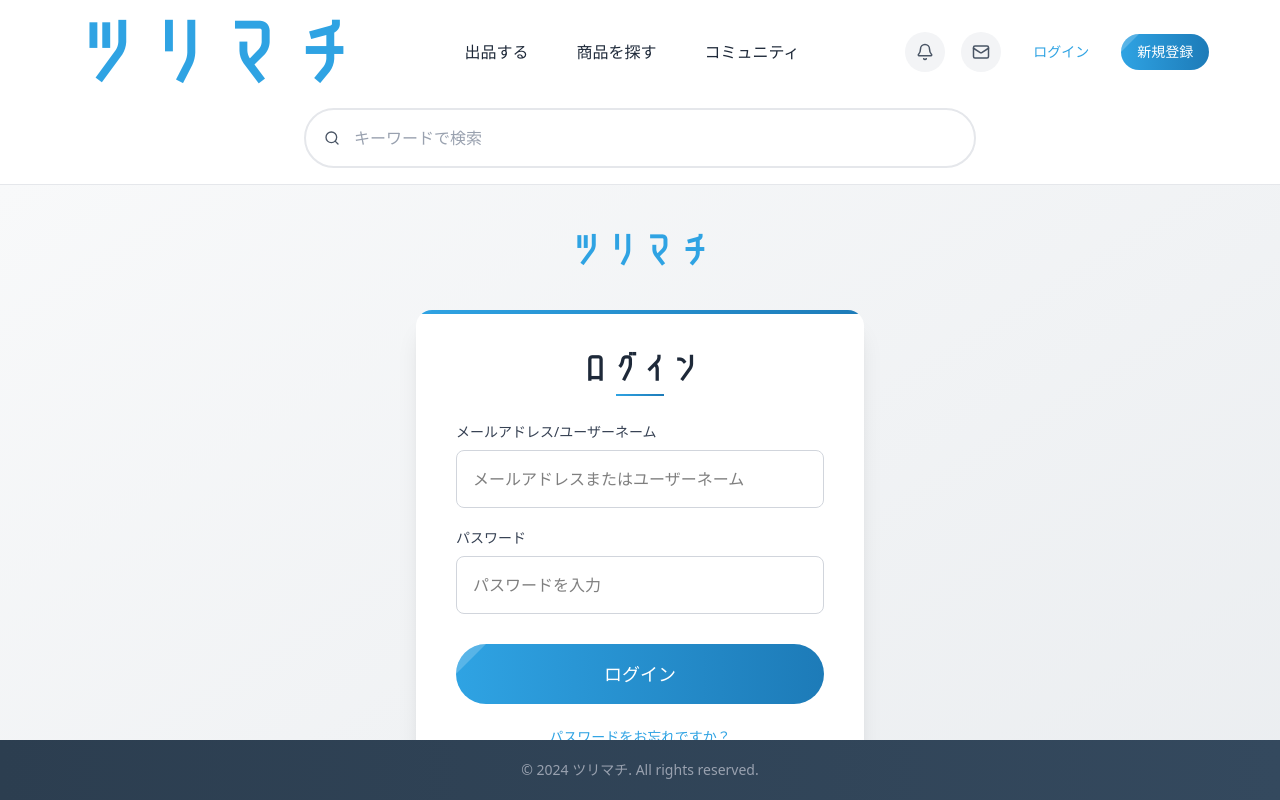
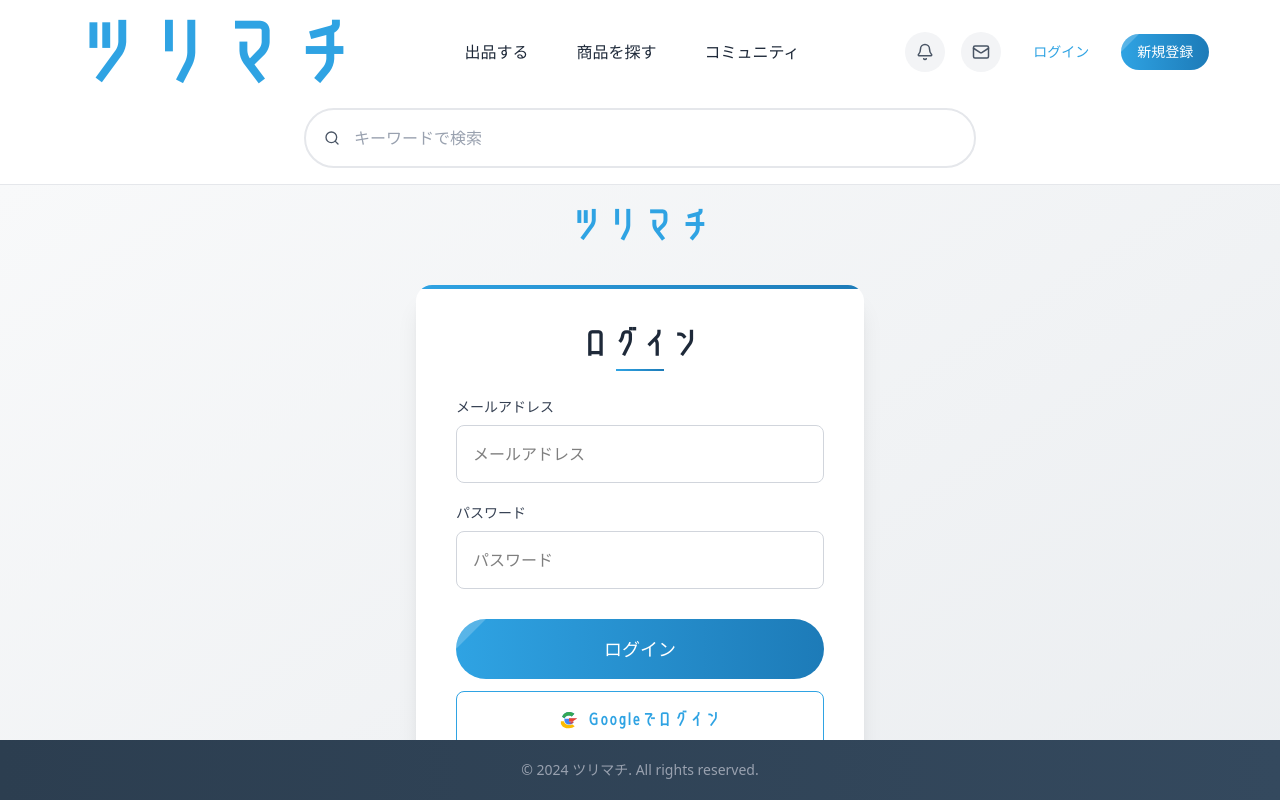
Before and after one commit to y4m4s/HEW2025M, a Next.js app in the folder hew2025m/: page /login in a window 1280 px wide. Shown: the top 800 px of the page. Built offline with nearby package versions, Linux system fonts and the light colour scheme.

Commit message:
firebase/auth

```diff
--- a/hew2025m/src/app/login/page.tsx
+++ b/hew2025m/src/app/login/page.tsx
@@ -1,62 +1,128 @@
+"use client";
 import Link from 'next/link';
 import Button from '@/components/Button';
+import { useState } from 'react';
+import { useRouter } from 'next/navigation';
+import { auth, provider } from '@/lib/firebase';
+import { signInWithEmailAndPassword, signInWithPopup } from 'firebase/auth';
+
+function SuccessToast({ message }: { message: string }) {
+  return (
+    <div className="fixed top-8 left-1/2 transform -translate-x-1/2 bg-gradient-to-r from-[#2FA3E3] to-[#1d7bb8] text-white px-6 py-4 rounded-xl shadow-lg z-50 flex items-center gap-3 animate-fadein">
+      <svg width="28" height="28" fill="none" viewBox="0 0 24 24"><circle cx="12" cy="12" r="10" fill="#14ba53"/><path d="M16 10l-4.5 4.5L8 11.5" stroke="#fff" strokeWidth="2" strokeLinecap="round" strokeLinejoin="round"/></svg>
+      <span className="text-lg font-bold drop-shadow-lg" style={{fontFamily: 'せのびゴシック, sans-serif'}}>{message}</span>
+    </div>
+  );
+}
 
 export default function LoginPage() {
+  const [email, setEmail] = useState('');
+  const [password, setPassword] = useState('');
+  const [loading, setLoading] = useState(false);
+  const [toast, setToast] = useState('');
+  const router = useRouter();
+
+  const showSuccessAndRedirect = (msg: string) => {
+    setToast(msg);
+    setTimeout(() => {
+      setToast('');
+      router.push('/');
+    }, 1800);
+  };
+
+  const handleLogin = async (e: React.FormEvent) => {
+    e.preventDefault();
+    setLoading(true);
+    try {
+      await signInWithEmailAndPassword(auth, email, password);
+      showSuccessAndRedirect('ログインに成功しました！ホームへ移動します');
+    } catch (error: unknown) {
+      const message = error instanceof Error ? error.message : String(error);
+      setToast('ログインエラー: ' + message);
+      setTimeout(() => setToast(''), 2200);
+    } finally {
+      setLoading(false);
+    }
+  };
+
+  const handleGoogleLogin = async () => {
+    setLoading(true);
+    try {
+      await signInWithPopup(auth, provider);
+      showSuccessAndRedirect('Googleでログイン成功！ホームへ移動します');
+    } catch (error: unknown) {
+      const message = error instanceof Error ? error.message : String(error);
+      setToast('Googleログインエラー: ' + message);
+      setTimeout(() => setToast(''), 2200);
+    } finally {
+      setLoading(false);
+    }
+  };
+
   return (
     <div className="min-h-screen bg-gradient-to-br from-[#f8f9fa] to-[#e9ecef] flex items-center justify-center p-5">
+      {toast && <SuccessToast message={toast} />}
       <div className="w-full max-w-md">
         <div className="text-center mb-10">
           <Link href="/" className="text-4xl font-bold text-[#2FA3E3]" style={{ fontFamily: "せのびゴシック, sans-serif" }}>
             ツリマチ
           </Link>
         </div>
-
         <div className="bg-white rounded-2xl p-10 mb-8 shadow-xl relative overflow-hidden">
           <div className="absolute top-0 left-0 right-0 h-1 bg-gradient-to-r from-[#2FA3E3] to-[#1d7bb8]"></div>
-
           <h2 className="text-3xl font-bold text-center mb-9 text-gray-800 relative" style={{ fontFamily: "せのびゴシック, sans-serif" }}>
             ログイン
             <div className="absolute -bottom-2.5 left-1/2 transform -translate-x-1/2 w-12 h-0.5 bg-gradient-to-r from-[#2FA3E3] to-[#1d7bb8]"></div>
           </h2>
-
-          <form>
+          <form onSubmit={handleLogin}>
             <div className="mb-5">
-              <label className="block text-sm font-medium text-gray-700 mb-2">メールアドレス/ユーザーネーム</label>
+              <label className="block text-sm font-medium text-gray-700 mb-2">メールアドレス</label>
               <input
-                type="text"
+                type="email"
                 className="w-full p-4 border border-gray-300 rounded-lg text-base transition-all duration-300 focus:border-[#2FA3E3] focus:outline-none focus:ring-2 focus:ring-[#2FA3E3]/20"
-                placeholder="メールアドレスまたはユーザーネーム"
+                placeholder="メールアドレス"
                 required
+                value={email}
+                onChange={e => setEmail(e.target.value)}
               />
             </div>
-
             <div className="mb-5">
               <label className="block text-sm font-medium text-gray-700 mb-2">パスワード</label>
               <input
                 type="password"
                 className="w-full p-4 border border-gray-300 rounded-lg text-base transition-all duration-300 focus:border-[#2FA3E3] focus:outline-none focus:ring-2 focus:ring-[#2FA3E3]/20"
-                placeholder="パスワードを入力"
+                placeholder="パスワード"
                 required
+                value={password}
+                onChange={e => setPassword(e.target.value)}
               />
             </div>
-
             <Button
               type="submit"
               variant="primary"
               size="lg"
               className="w-full mt-2.5"
+              disabled={loading}
             >
-              ログイン
+              {loading ? "処理中..." : "ログイン"}
             </Button>
+            <button
+              type="button"
+              className="w-full mt-3 p-4 flex justify-center items-center border border-[#2FA3E3] text-[#2FA3E3] bg-white rounded-lg text-base font-bold cursor-pointer transition-all duration-300 hover:bg-[#f0faff]"
+              onClick={handleGoogleLogin}
+              disabled={loading}
+              style={{ fontFamily: 'せのびゴシック, sans-serif' }}
+            >
+              <svg xmlns="http://www.w3.org/2000/svg" className="h-5 w-5 mr-2" viewBox="0 0 48 48"><g><path fill="#4285F4" d="M43.6 20.5H42V20H24v8h11.3C34.7 32 30 35 24 35c-6.1 0-11-4.9-11-11s4.9-11 11-11c2.5 0 4.8.8 6.7 2.3l6.2-6.2C33.3 6.6 28.9 5 24 5c-7.3 0-13.7 4.5-16.6 11.1l6.9 5.1z"/><path fill="#34A853" d="M6.3 14.7l6.6 4.8C14.4 16.4 18.7 13 24 13c2.5 0 4.8.8 6.7 2.3l6.2-6.2C33.3 6.6 28.9 5 24 5c-7.3 0-13.7 4.5-16.6 11.1l6.9 5.1z"/><path fill="#FBBC05" d="M24 44c5.6 0 10.4-1.8 13.8-4.8l-6.4-5.3c-1.9 1.3-4.3 2.1-7.4 2.1-5.8 0-10.7-3.9-12.5-9h-7v5.7C7 40.3 14.9 44 24 44z"/><path fill="#EA4335" d="M43.6 20.5H42V20H24v8h11.3c-1.1 3-4.9 5-11.3 5z"/></g></svg>
+              Googleでログイン
+            </button>
           </form>
-
           <div className="text-center mt-5">
             <a href="#" className="text-[#2FA3E3] no-underline text-sm transition-colors duration-300 hover:text-[#1d7bb8] hover:underline">
               パスワードをお忘れですか？
             </a>
           </div>
         </div>
-
         <div className="bg-white rounded-2xl px-8 py-6 flex items-center justify-between gap-5 shadow-md relative">
           <span className="text-sm text-gray-600 flex-1 leading-6">
             ユーザー登録がお済みでない方は<br />
@@ -73,7 +139,6 @@
           </Button>
         </div>
       </div>
-
       <footer className="fixed bottom-0 left-0 right-0 bg-gradient-to-r from-[#2c3e50] to-[#34495e] text-white py-5">
         <div className="container mx-auto px-5 text-center">
           <p className="text-sm text-gray-400 m-0">&copy; 2024 ツリマチ. All rights reserved.</p>
--- a/hew2025m/src/app/register/page.tsx
+++ b/hew2025m/src/app/register/page.tsx
@@ -1,6 +1,69 @@
+"use client";
 import Link from 'next/link';
+import { auth, provider } from "@/lib/firebase";
+import { createUserWithEmailAndPassword, signInWithPopup } from "firebase/auth";
+import { useState } from "react";
+import { useRouter } from "next/navigation";
+
+function SuccessToast({ message }: { message: string }) {
+  return (
+    <div className="fixed top-8 left-1/2 transform -translate-x-1/2 bg-gradient-to-r from-[#2FA3E3] to-[#1d7bb8] text-white px-6 py-4 rounded-xl shadow-lg z-50 flex items-center gap-3 animate-fadein">
+      <svg width="28" height="28" fill="none" viewBox="0 0 24 24"><circle cx="12" cy="12" r="10" fill="#14ba53"/><path d="M16 10l-4.5 4.5L8 11.5" stroke="#fff" strokeWidth="2" strokeLinecap="round" strokeLinejoin="round"/></svg>
+      <span className="text-lg font-bold drop-shadow-lg" style={{fontFamily: 'せのびゴシック, sans-serif'}}>{message}</span>
+    </div>
+  );
+}
 
 export default function RegisterPage() {
+  const [email, setEmail] = useState("");
+  const [password, setPassword] = useState("");
+  const [confirmPassword, setConfirmPassword] = useState("");
+  const [loading, setLoading] = useState(false);
+  const [successMessage, setSuccessMessage] = useState("");
+  const router = useRouter();
+
+  const showSuccessAndRedirect = (msg: string, to: string) => {
+    setSuccessMessage(msg);
+    setTimeout(() => {
+      setSuccessMessage("");
+      router.push(to);
+    }, 1800);
+  };
+
+  const handleRegister = async (e: React.FormEvent) => {
+    e.preventDefault();
+    if (password !== confirmPassword) {
+      setSuccessMessage("パスワードが一致しません");
+      setTimeout(() => setSuccessMessage(""), 1400);
+      return;
+    }
+    setLoading(true);
+    try {
+      await createUserWithEmailAndPassword(auth, email, password);
+      showSuccessAndRedirect("アカウント作成に成功しました！ログインへ移動します", "/login");
+    } catch (error: unknown) {
+      const message = error instanceof Error ? error.message : String(error);
+      setSuccessMessage("登録エラー: " + message);
+      setTimeout(() => setSuccessMessage(""), 2200);
+    } finally {
+      setLoading(false);
+    }
+  };
+
+  const handleGoogleRegister = async () => {
+    setLoading(true);
+    try {
+      await signInWithPopup(auth, provider);
+      showSuccessAndRedirect("Googleでログインに成功しました！ホームへ移動します", "/");
+    } catch (error: unknown) {
+      const message = error instanceof Error ? error.message : String(error);
+      setSuccessMessage("Googleでのログインエラー: " + message);
+      setTimeout(() => setSuccessMessage(""), 2200);
+    } finally {
+      setLoading(false);
+    }
+  };
+
   return (
     <div className="min-h-screen bg-gradient-to-br from-[#f8f9fa] to-[#e9ecef] flex items-center justify-center p-5">
       <div className="w-full max-w-md">
@@ -23,7 +86,7 @@
             <div className="absolute -bottom-2.5 left-1/2 transform -translate-x-1/2 w-12 h-0.5 bg-gradient-to-r from-[#2FA3E3] to-[#1d7bb8]"></div>
           </h2>
 
-          <form>
+          <form onSubmit={handleRegister}>
             <div className="mb-5">
               <label className="block text-sm font-medium text-gray-700 mb-2">メールアドレス</label>
               <input
@@ -31,6 +94,8 @@
                 className="w-full p-4 border border-gray-300 rounded-lg text-base transition-all duration-300 focus:border-[#2FA3E3] focus:outline-none focus:ring-2 focus:ring-[#2FA3E3]/20"
                 placeholder="example@email.com"
                 required
+                value={email}
+                onChange={e => setEmail(e.target.value)}
               />
             </div>
 
@@ -51,6 +116,8 @@
                 className="w-full p-4 border border-gray-300 rounded-lg text-base transition-all duration-300 focus:border-[#2FA3E3] focus:outline-none focus:ring-2 focus:ring-[#2FA3E3]/20"
                 placeholder="8文字以上で入力"
                 required
+                value={password}
+                onChange={e => setPassword(e.target.value)}
               />
             </div>
 
@@ -61,14 +128,27 @@
                 className="w-full p-4 border border-gray-300 rounded-lg text-base transition-all duration-300 focus:border-[#2FA3E3] focus:outline-none focus:ring-2 focus:ring-[#2FA3E3]/20"
                 placeholder="パスワードを再入力"
                 required
+                value={confirmPassword}
+                onChange={e => setConfirmPassword(e.target.value)}
               />
             </div>
 
             <button
               type="submit"
               className="w-full p-4 bg-gradient-to-r from-[#2FA3E3] to-[#1d7bb8] text-white border-none rounded-lg text-base font-bold cursor-pointer transition-all duration-300 mt-5 relative overflow-hidden hover:transform hover:-translate-y-0.5 hover:shadow-lg hover:shadow-[#2FA3E3]/30 active:transform active:translate-y-0"
+              disabled={loading}
             >
-              アカウント作成
+              {loading ? "処理中..." : "アカウント作成"}
+            </button>
+            <button
+              type="button"
+              className="w-full mt-3 p-4 flex justify-center items-center border border-[#2FA3E3] text-[#2FA3E3] bg-white rounded-lg text-base font-bold cursor-pointer transition-all duration-300 hover:bg-[#f0faff]"
+              onClick={handleGoogleRegister}
+              disabled={loading}
+              style={{ fontFamily: 'せのびゴシック, sans-serif' }}
+            >
+              <svg xmlns="http://www.w3.org/2000/svg" className="h-5 w-5 mr-2" viewBox="0 0 48 48"><g><path fill="#4285F4" d="M43.6 20.5H42V20H24v8h11.3C34.7 32 30 35 24 35c-6.1 0-11-4.9-11-11s4.9-11 11-11c2.5 0 4.8.8 6.7 2.3l6.2-6.2C33.3 6.6 28.9 5 24 5c-7.3 0-13.7 4.5-16.6 11.1l6.9 5.1z"/><path fill="#34A853" d="M6.3 14.7l6.6 4.8C14.4 16.4 18.7 13 24 13c2.5 0 4.8.8 6.7 2.3l6.2-6.2C33.3 6.6 28.9 5 24 5c-7.3 0-13.7 4.5-16.6 11.1l6.9 5.1z"/><path fill="#FBBC05" d="M24 44c5.6 0 10.4-1.8 13.8-4.8l-6.4-5.3c-1.9 1.3-4.3 2.1-7.4 2.1-5.8 0-10.7-3.9-12.5-9h-7v5.7C7 40.3 14.9 44 24 44z"/><path fill="#EA4335" d="M43.6 20.5H42V20H24v8h11.3c-1.1 3-4.9 5-11.3 5z"/></g></svg>
+              Googleで登録／ログイン
             </button>
           </form>
         </div>
@@ -84,6 +164,8 @@
         </div>
       </div>
 
+      {successMessage && <SuccessToast message={successMessage} />}
+
       <footer className="fixed bottom-0 left-0 right-0 bg-gradient-to-r from-[#2c3e50] to-[#34495e] text-white py-5">
         <div className="container mx-auto px-5 text-center">
           <p className="text-sm text-gray-400 m-0">&copy; 2024 ツリマチ. All rights reserved.</p>
--- /dev/null
+++ b/hew2025m/src/lib/firebase.ts
@@ -0,0 +1,20 @@
+import { initializeApp } from "firebase/app";
+import { getAuth, GoogleAuthProvider } from "firebase/auth";
+import { getAnalytics } from "firebase/analytics";
+
+const firebaseConfig = {
+  apiKey: "AIzaSyCMhquOCNW35XmCALVX7hzmhGpaoIOV8h0",
+  authDomain: "hew2025-2d8cd.firebaseapp.com",
+  projectId: "hew2025-2d8cd",
+  storageBucket: "hew2025-2d8cd.appspot.com",
+  messagingSenderId: "821572261475",
+  appId: "1:821572261475:web:bd78bd02aefb28c4af8a56",
+  measurementId: "G-58LMF3YFHL"
+};
+
+const app = initializeApp(firebaseConfig);
+const auth = getAuth(app);
+const provider = new GoogleAuthProvider();
+const analytics = typeof window !== "undefined" ? getAnalytics(app) : null;
+
+export { auth, provider, analytics };
```
